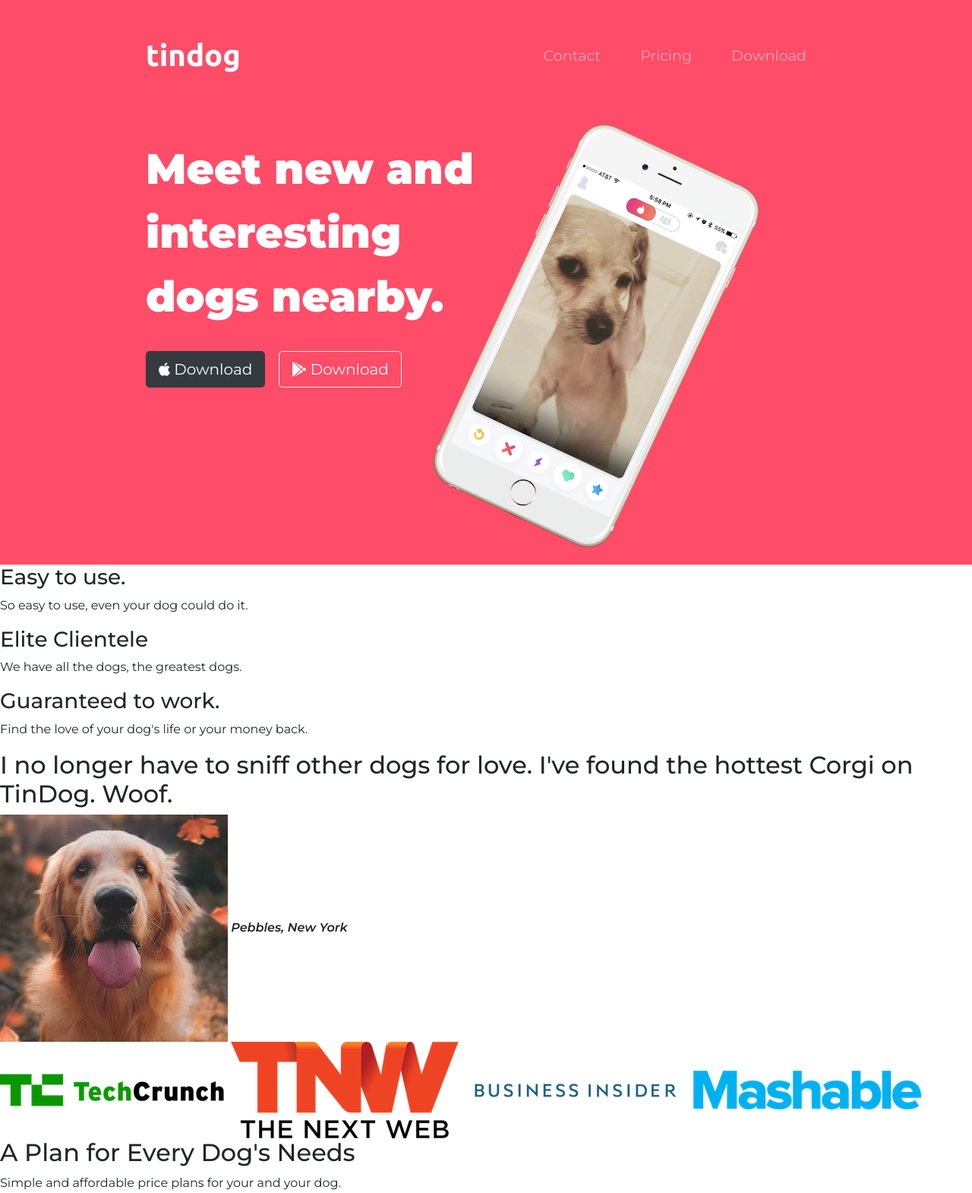
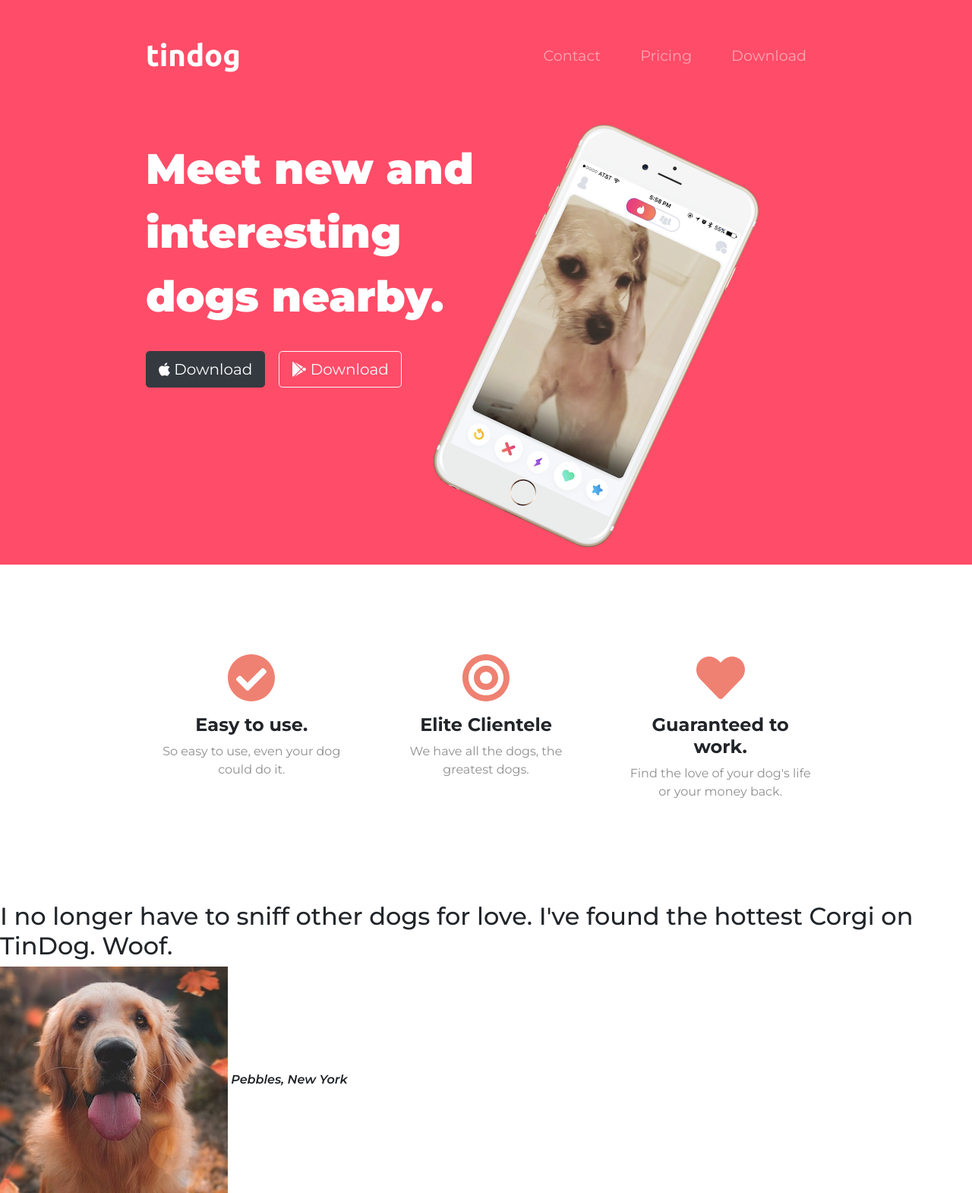
Before and after one commit to Devender00999/Web_Dev_101, a web app: file TinDog/index.html in a window 1280 px wide. Shown: the top 1570 px of the page at 76% size. Run offline with its HTML, style and script files only (its server is not run), Linux system fonts and the light colour scheme; some libraries are stand-ins or nearby versions.

Commit message:
Added Features Section

```diff
--- a/TinDog/css/styles.css
+++ b/TinDog/css/styles.css
@@ -49,3 +49,35 @@ h1 {
     width: 60%;
     transform: rotate(25deg);
 }
+
+/* Feature Section */
+#features{
+    padding: 7% 15%;
+}
+.feature{
+    display: flex;
+    flex-direction: column;
+    align-items: center;
+    padding: 3%;
+}
+.feature-icon{
+    /* font-size: 40px; */
+    color: #ef8172;
+    margin-bottom: 1rem;
+}
+
+.feature-icon:hover{
+    /* font-size: 40px; */
+    color: #ff4c68;
+    margin-bottom: 1rem;
+}
+.feature h3{
+    font-family: "Montserrat",sans-serif;
+    font-size: 1.5rem;
+    text-align: center;
+    font-weight: bold;
+}
+.feature p{
+    text-align: center;
+    color: #8f8f8f;
+}
--- a/TinDog/index.html
+++ b/TinDog/index.html
@@ -1,42 +1,59 @@
 <!DOCTYPE html>
 <html>
-
   <head>
-  <meta charset="utf-8">
+    <meta charset="utf-8" />
     <title>TinDog</title>
 
-  <link rel="stylesheet" href="https://maxcdn.bootstrapcdn.com/bootstrap/4.0.0/css/bootstrap.min.css"
-    integrity="sha384-Gn5384xqQ1aoWXA+058RXPxPg6fy4IWvTNh0E263XmFcJlSAwiGgFAW/dAiS6JXm" crossorigin="anonymous">
-  <link rel="preconnect" href="https://fonts.googleapis.com">
-  <link rel="preconnect" href="https://fonts.gstatic.com" crossorigin>
+    <link
+      rel="stylesheet"
+      href="https://maxcdn.bootstrapcdn.com/bootstrap/4.0.0/css/bootstrap.min.css"
+      integrity="sha384-Gn5384xqQ1aoWXA+058RXPxPg6fy4IWvTNh0E263XmFcJlSAwiGgFAW/dAiS6JXm"
+      crossorigin="anonymous"
+    />
+    <link rel="preconnect" href="https://fonts.googleapis.com" />
+    <link rel="preconnect" href="https://fonts.gstatic.com" crossorigin />
     <link
       href="https://fonts.googleapis.com/css2?family=Montserrat:ital,wght@0,400;0,500;0,600;0,700;0,900;1,600&family=Ubuntu:wght@400;500;700&display=swap"
-    rel="stylesheet">
-  <link rel="stylesheet" href="css/styles.css">
-  <script defer src="https://use.fontawesome.com/releases/v5.0.7/js/all.js"></script>
-  <script src="https://code.jquery.com/jquery-3.2.1.slim.min.js"
+      rel="stylesheet"
+    />
+    <link rel="stylesheet" href="css/styles.css" />
+    <script
+      defer
+      src="https://use.fontawesome.com/releases/v5.0.7/js/all.js"
+    ></script>
+    <script
+      src="https://code.jquery.com/jquery-3.2.1.slim.min.js"
       integrity="sha384-KJ3o2DKtIkvYIK3UENzmM7KCkRr/rE9/Qpg6aAZGJwFDMVNA/GpGFF93hXpG5KkN"
-    crossorigin="anonymous"></script>
-  <script src="https://cdnjs.cloudflare.com/ajax/libs/popper.js/1.12.9/umd/popper.min.js"
+      crossorigin="anonymous"
+    ></script>
+    <script
+      src="https://cdnjs.cloudflare.com/ajax/libs/popper.js/1.12.9/umd/popper.min.js"
       integrity="sha384-ApNbgh9B+Y1QKtv3Rn7W3mgPxhU9K/ScQsAP7hUibX39j7fakFPskvXusvfa0b4Q"
-    crossorigin="anonymous"></script>
-  <script src="https://maxcdn.bootstrapcdn.com/bootstrap/4.0.0/js/bootstrap.min.js"
+      crossorigin="anonymous"
+    ></script>
+    <script
+      src="https://maxcdn.bootstrapcdn.com/bootstrap/4.0.0/js/bootstrap.min.js"
       integrity="sha384-JZR6Spejh4U02d8jOt6vLEHfe/JQGiRRSQQxSfFWpi1MquVdAyjUar5+76PVCmYl"
-    crossorigin="anonymous"></script>
+      crossorigin="anonymous"
+    ></script>
   </head>
 
   <body>
-
     <section id="title">
-
       <!-- Nav Bar -->
 
-
       <div class="container-fluid">
-      <nav class="navbar navbar-expand-lg navbar-dark ">
+        <nav class="navbar navbar-expand-lg navbar-dark">
           <a class="navbar-brand" href="">tindog</a>
-        <button class="navbar-toggler" type="button" data-toggle="collapse" data-target="#navbarSupportedContent"
-          aria-controls="navbarSupportedContent" aria-expanded="false" aria-label="Toggle navigation">
+          <button
+            class="navbar-toggler"
+            type="button"
+            data-toggle="collapse"
+            data-target="#navbarSupportedContent"
+            aria-controls="navbarSupportedContent"
+            aria-expanded="false"
+            aria-label="Toggle navigation"
+          >
             <span class="navbar-toggler-icon"></span>
           </button>
           <div class="collapse navbar-collapse" id="navbarSupportedContent">
@@ -52,7 +69,6 @@
               </li>
             </ul>
           </div>
-
         </nav>
 
         <!-- Title -->
@@ -60,67 +76,80 @@
         <div class="row">
           <div class="col-lg-6">
             <h1>Meet new and interesting dogs nearby.</h1>
-          <button class="btn btn-dark btn-lg download-button" type="button"><i class="fab fa-apple"></i> Download</button>
-          <button class="btn btn-outline-light btn-lg download-button" type="button"><i class="fab fa-google-play"></i> Download</button>
+            <button class="btn btn-dark btn-lg download-button" type="button">
+              <i class="fab fa-apple"></i> Download
+            </button>
+            <button
+              class="btn btn-outline-light btn-lg download-button"
+              type="button"
+            >
+              <i class="fab fa-google-play"></i> Download
+            </button>
           </div>
           <div class="col-lg-6">
-          <img class="title-image" src="images/iphone6.png" alt="iphone-mockup">
+            <img
+              class="title-image"
+              src="images/iphone6.png"
+              alt="iphone-mockup"
+            />
           </div>
         </div>
       </div>
-
     </section>
-
 
     <!-- Features -->
 
     <section id="features">
-
+      <div class="row">
+        <div class="col-lg-4 feature">
+          <i class="feature-icon fas fa-check-circle fa-4x"></i>
           <h3>Easy to use.</h3>
           <p>So easy to use, even your dog could do it.</p>
+        </div>
 
+        <div class="col-lg-4 feature">
+          <i class="feature-icon fas fa-bullseye fa-4x"></i>
           <h3>Elite Clientele</h3>
           <p>We have all the dogs, the greatest dogs.</p>
+        </div>
 
+        <div class="col-lg-4 feature">
+          <i class="feature-icon fas fa-heart fa-4x"></i>
           <h3>Guaranteed to work.</h3>
           <p>Find the love of your dog's life or your money back.</p>
-
+        </div>
+      </div>
     </section>
-
 
     <!-- Testimonials -->
 
     <section id="testimonials">
-
-    <h2>I no longer have to sniff other dogs for love. I've found the hottest Corgi on TinDog. Woof.</h2>
-    <img src="images/dog-img.jpg" alt="dog-profile">
+      <h2>
+        I no longer have to sniff other dogs for love. I've found the hottest
+        Corgi on TinDog. Woof.
+      </h2>
+      <img src="images/dog-img.jpg" alt="dog-profile" />
       <em>Pebbles, New York</em>
 
       <!-- <h2 class="testimonial-text">My dog used to be so lonely, but with TinDog's help, they've found the love of their life. I think.</h2>
     <img class="testimonial-image" src="images/lady-img.jpg" alt="lady-profile">
     <em>Beverly, Illinois</em> -->
-
     </section>
-
 
     <!-- Press -->
 
     <section id="press">
-    <img src="images/techcrunch.png" alt="tc-logo">
-    <img src="images/tnw.png" alt="tnw-logo">
-    <img src="images/bizinsider.png" alt="biz-insider-logo">
-    <img src="images/mashable.png" alt="mashable-logo">
-
+      <img src="images/techcrunch.png" alt="tc-logo" />
+      <img src="images/tnw.png" alt="tnw-logo" />
+      <img src="images/bizinsider.png" alt="biz-insider-logo" />
+      <img src="images/mashable.png" alt="mashable-logo" />
     </section>
-
 
     <!-- Pricing -->
 
     <section id="pricing">
-
       <h2>A Plan for Every Dog's Needs</h2>
       <p>Simple and affordable price plans for your and your dog.</p>
-
 
       <h3>Chihuahua</h3>
       <h2>Free</h2>
@@ -129,14 +158,12 @@
       <p>Unlimited App Usage</p>
       <button type="button">Sign Up</button>
 
-
       <h3>Labrador</h3>
       <h2>$49 / mo</h2>
       <p>Unlimited Matches</p>
       <p>Unlimited Messages</p>
       <p>Unlimited App Usage</p>
       <button type="button">Sign Up</button>
-
 
       <h3>Mastiff</h3>
       <h2>$99 / mo</h2>
@@ -145,29 +172,20 @@
       <p>Unlimited Messages</p>
       <p>Unlimited App Usage</p>
       <button type="button">Sign Up</button>
-
     </section>
-
 
     <!-- Call to Action -->
 
     <section id="cta">
-
       <h3>Find the True Love of Your Dog's Life Today.</h3>
       <button type="button">Download</button>
       <button type="button">Download</button>
-
     </section>
-
 
     <!-- Footer -->
 
     <footer id="footer">
-
       <p>© Copyright 2018 TinDog</p>
-
     </footer>
-
   </body>
-
 </html>
```
Lines whose indentation alone changed are shown as unchanged.
